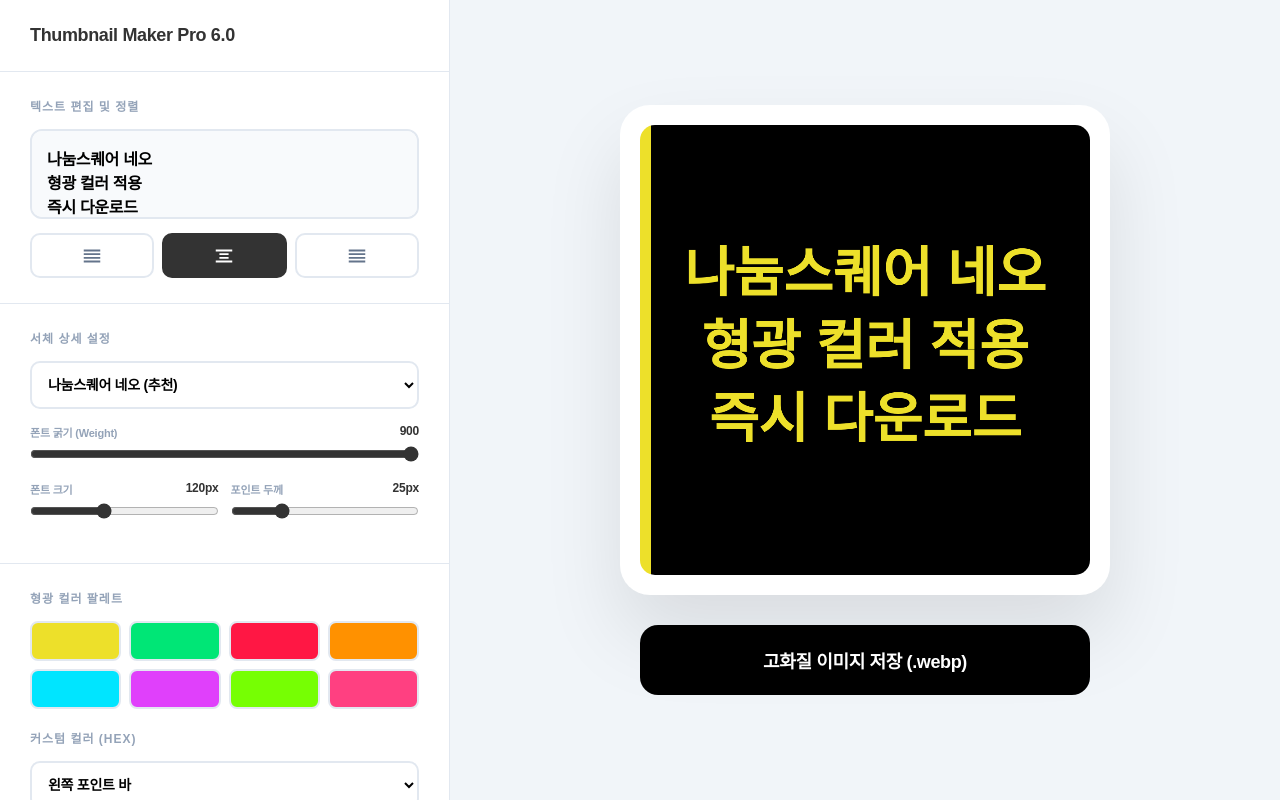
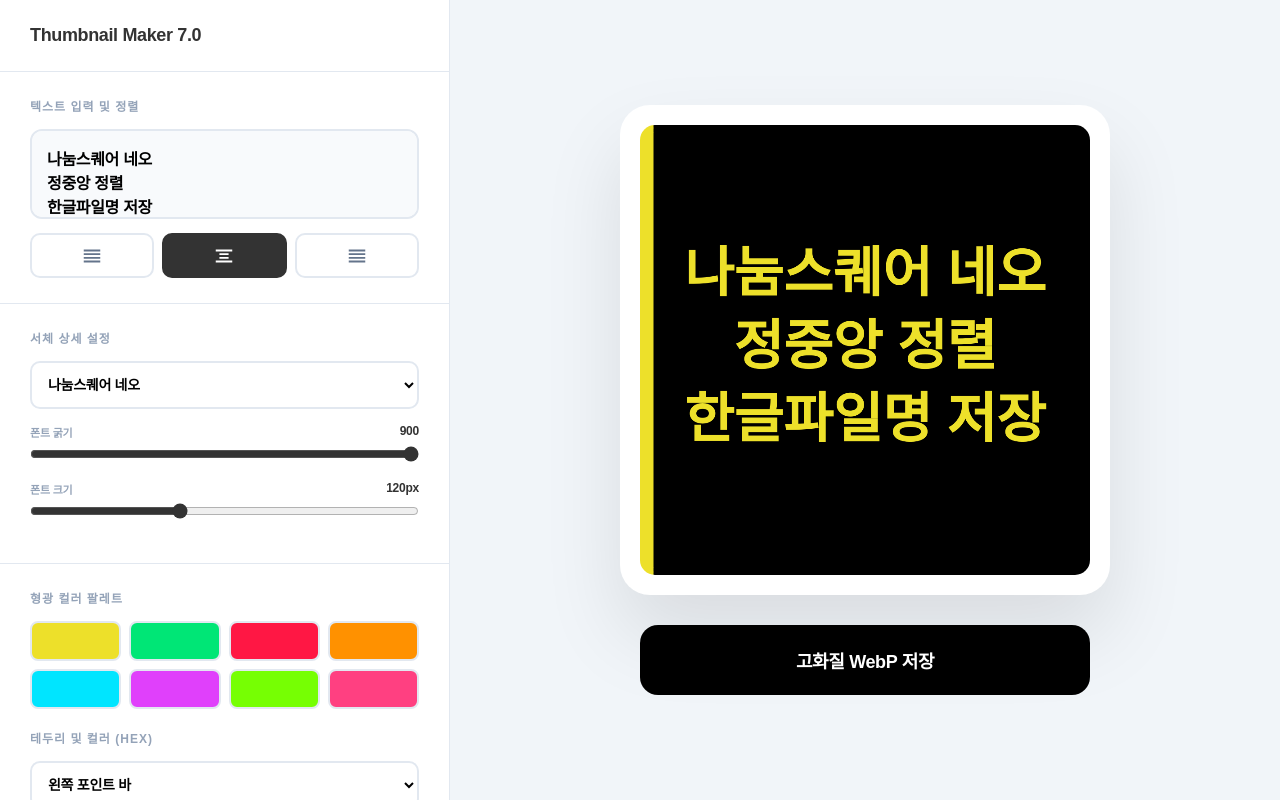
Before and after one commit to 304-crypto/sum2, a plain HTML site: page index.html in a window 1280 px wide. Drawn offline with Linux system fonts and the light colour scheme; a web font is replaced by a local one.

Commit message:
Update index.html

```diff
--- a/index.html
+++ b/index.html
@@ -3,7 +3,7 @@
 <head>
     <meta charset="UTF-8">
     <meta name="viewport" content="width=device-width, initial-scale=1.0">
-    <title>Thumbnail Pro 6.0 - Neon & Nanum</title>
+    <title>Thumbnail Pro - Hangul SEO Edition</title>
 
     <!-- 폰트 로드 -->
     <link rel="stylesheet" type="text/css" href="https://hangeul.pstatic.net/hangeul_static/webfont/NanumSquareNeo/NanumSquareNeo.css">
@@ -19,16 +19,15 @@
             --bg-main: #f1f5f9;
             --sidebar-bg: #ffffff;
             --accent: #ede02a;
-            --text-dark: #0f172a;
             --border: #e2e8f0;
         }
 
         * { margin: 0; padding: 0; box-sizing: border-box; font-family: 'NanumSquareNeo', sans-serif; letter-spacing: -0.02em; }
-        body { background-color: var(--bg-main); color: var(--text-dark); display: flex; height: 100vh; overflow: hidden; }
+        body { background-color: var(--bg-main); display: flex; height: 100vh; overflow: hidden; }
 
         /* 사이드바 */
         .sidebar { width: 450px; background: var(--sidebar-bg); border-right: 1px solid var(--border); display: flex; flex-direction: column; height: 100%; overflow-y: auto; }
-        .sidebar-header { padding: 25px 30px; border-bottom: 1px solid var(--border); background: #fff; position: sticky; top: 0; z-index: 10; }
+        .sidebar-header { padding: 25px 30px; border-bottom: 1px solid var(--border); }
         .sidebar-header h1 { font-size: 18px; font-weight: 900; color: #333; }
 
         .config-section { padding: 25px 30px; border-bottom: 1px solid var(--border); }
@@ -38,33 +37,23 @@
 
         /* 정렬 아이콘 버튼 */
         .align-group { display: flex; gap: 8px; margin-top: 10px; }
-        .align-btn { flex: 1; height: 45px; border: 2px solid var(--border); border-radius: 10px; background: #fff; cursor: pointer; display: flex; align-items: center; justify-content: center; transition: 0.2s; }
+        .align-btn { flex: 1; height: 45px; border: 2px solid var(--border); border-radius: 10px; background: #fff; cursor: pointer; display: flex; align-items: center; justify-content: center; }
         .align-btn svg { width: 22px; height: 22px; fill: #64748b; }
         .align-btn.active { background: #333; border-color: #333; }
         .align-btn.active svg { fill: #fff; }
 
-        .control-row { display: grid; grid-template-columns: 1fr 1fr; gap: 12px; margin-bottom: 15px; }
         .select, .hex-input { width: 100%; height: 48px; padding: 0 12px; border: 2px solid var(--border); border-radius: 10px; font-size: 14px; font-weight: 700; background: #fff; }
 
-        /* 형광 팔레트 그리드 */
+        /* 형광 팔레트 */
         .neon-palette { display: grid; grid-template-columns: repeat(4, 1fr); gap: 8px; margin-bottom: 20px; }
-        .neon-btn { height: 40px; border-radius: 8px; border: 2px solid var(--border); cursor: pointer; transition: 0.2s; }
-        .neon-btn:hover { transform: scale(1.05); border-color: #333; }
-
-        /* 프리셋 */
-        .preset-grid { display: grid; grid-template-columns: repeat(3, 1fr); gap: 10px; }
-        .preset-card { border: 2px solid var(--border); border-radius: 10px; padding: 6px; cursor: pointer; transition: 0.2s; text-align: center; }
-        .preset-card:hover { border-color: #333; }
-        .preset-box { width: 100%; height: 40px; border-radius: 6px; margin-bottom: 5px; display: flex; align-items: center; justify-content: center; font-size: 10px; font-weight: 900; }
-        .preset-label { font-size: 10px; font-weight: 800; color: #64748b; }
+        .neon-btn { height: 40px; border-radius: 8px; border: 2px solid var(--border); cursor: pointer; }
 
         /* 메인 영역 */
-        .main-content { flex: 1; display: flex; flex-direction: column; align-items: center; padding: 40px; overflow-y: auto; justify-content: center; }
+        .main-content { flex: 1; display: flex; flex-direction: column; align-items: center; padding: 40px; justify-content: center; }
         .preview-wrap { background: #fff; padding: 20px; border-radius: 30px; box-shadow: 0 40px 80px rgba(0,0,0,0.1); }
         canvas { width: 450px; height: 450px; border-radius: 15px; display: block; }
 
-        .btn-download { width: 100%; max-width: 450px; margin-top: 30px; padding: 22px; background: #000; color: #fff; border: none; border-radius: 18px; font-size: 18px; font-weight: 900; cursor: pointer; transition: 0.3s; }
-        .btn-download:hover { background: #333; transform: translateY(-3px); }
+        .btn-download { width: 100%; max-width: 450px; margin-top: 30px; padding: 22px; background: #000; color: #fff; border: none; border-radius: 18px; font-size: 18px; font-weight: 900; cursor: pointer; }
 
         .range-wrap { margin-bottom: 15px; }
         .range-header { display: flex; justify-content: space-between; margin-bottom: 6px; font-size: 11px; font-weight: 800; color: #94a3b8; }
@@ -73,19 +62,23 @@
 
         .color-group { display: flex; gap: 8px; align-items: center; margin-bottom: 12px; }
         .color-input { width: 48px; height: 48px; padding: 3px; border: 2px solid var(--border); border-radius: 10px; cursor: pointer; }
+
+        .preset-grid { display: grid; grid-template-columns: repeat(3, 1fr); gap: 10px; }
+        .preset-card { border: 2px solid var(--border); border-radius: 10px; padding: 6px; cursor: pointer; text-align: center; }
+        .preset-box { width: 100%; height: 35px; border-radius: 6px; margin-bottom: 5px; }
     </style>
 </head>
 <body>
 
 <aside class="sidebar">
     <div class="sidebar-header">
-        <h1>Thumbnail Maker Pro 6.0</h1>
+        <h1>Thumbnail Maker 7.0</h1>
     </div>
 
     <!-- 1. 텍스트 설정 -->
     <div class="config-section">
-        <div class="config-title">텍스트 편집 및 정렬</div>
-        <textarea id="text-input">나눔스퀘어 네오&#10;형광 컬러 적용&#10;즉시 다운로드</textarea>
+        <div class="config-title">텍스트 입력 및 정렬</div>
+        <textarea id="text-input">나눔스퀘어 네오&#10;정중앙 정렬&#10;한글파일명 저장</textarea>
         <div class="align-group">
             <button class="align-btn" data-align="left"><svg viewBox="0 0 24 24"><path d="M3 15h18v-2H3v2zm0 4h18v-2H3v2zm0-8h18V9H3v2zm0-6v2h18V5H3z"/></svg></button>
             <button class="align-btn active" data-align="center"><svg viewBox="0 0 24 24"><path d="M7 15h10v-2H7v2zm-4 4h18v-2H3v2zm4-8h10V9H7v2zm-4-6v2h18V5H3z"/></svg></button>
@@ -97,32 +90,23 @@
     <div class="config-section">
         <div class="config-title">서체 상세 설정</div>
         <select id="font-family" class="select" style="margin-bottom:15px;">
-            <option value="NanumSquareNeo" selected>나눔스퀘어 네오 (추천)</option>
+            <option value="NanumSquareNeo" selected>나눔스퀘어 네오</option>
             <option value="Pretendard">프리텐다드</option>
             <option value="TmonMonsori">티몬 몬소리</option>
             <option value="GmarketSansBold">G마켓 산스</option>
             <option value="Esamanru">이사만루</option>
-            <option value="Bagel Fat One">베이글 팻</option>
         </select>
-
         <div class="range-wrap">
-            <div class="range-header"><span>폰트 굵기 (Weight)</span><span class="range-val" id="fw-val">900</span></div>
+            <div class="range-header"><span>폰트 굵기</span><span class="range-val" id="fw-val">900</span></div>
             <input type="range" id="font-weight" min="100" max="900" step="100" value="900">
         </div>
-
-        <div class="control-row" style="margin-bottom:0;">
-            <div class="range-wrap">
-                <div class="range-header"><span>폰트 크기</span><span class="range-val" id="fs-val">120px</span></div>
-                <input type="range" id="font-size" min="40" max="250" value="120">
-            </div>
-            <div class="range-wrap">
-                <div class="range-header"><span>포인트 두께</span><span class="range-val" id="bw-val">25px</span></div>
-                <input type="range" id="border-width" min="0" max="100" value="25">
-            </div>
+        <div class="range-wrap">
+            <div class="range-header"><span>폰트 크기</span><span class="range-val" id="fs-val">120px</span></div>
+            <input type="range" id="font-size" min="40" max="250" value="120">
         </div>
     </div>
 
-    <!-- 3. 컬러 팔레트 & 커스텀 -->
+    <!-- 3. 컬러 설정 -->
     <div class="config-section">
         <div class="config-title">형광 컬러 팔레트</div>
         <div class="neon-palette">
@@ -135,8 +119,7 @@
             <button class="neon-btn" style="background:#76ff03;" data-color="#76ff03"></button>
             <button class="neon-btn" style="background:#ff4081;" data-color="#ff4081"></button>
         </div>
-
-        <div class="config-title">커스텀 컬러 (HEX)</div>
+        <div class="config-title">테두리 및 컬러 (HEX)</div>
         <select id="border-mode" class="select" style="margin-bottom:15px;">
             <option value="none">테두리 없음</option>
             <option value="all">4면 전체 테두리</option>
@@ -146,23 +129,18 @@
         <div class="color-group">
             <input type="color" id="bg-picker" class="color-input" value="#000000">
             <input type="text" id="bg-hex" class="hex-input" value="#000000">
-            <label style="font-size:11px; font-weight:800;">배경</label>
+            <label>배경</label>
         </div>
         <div class="color-group">
             <input type="color" id="text-picker" class="color-input" value="#ede02a">
             <input type="text" id="text-hex" class="hex-input" value="#ede02a">
-            <label style="font-size:11px; font-weight:800;">글자</label>
-        </div>
-        <div class="color-group">
-            <input type="color" id="point-picker" class="color-input" value="#ede02a">
-            <input type="text" id="point-hex" class="hex-input" value="#ede02a">
-            <label style="font-size:11px; font-weight:800;">포인트</label>
+            <label>글자</label>
         </div>
     </div>
 
     <!-- 4. 프리셋 -->
     <div class="config-section">
-        <div class="config-title">추천 컬러 프리셋</div>
+        <div class="config-title">추천 프리셋</div>
         <div class="preset-grid" id="preset-grid"></div>
     </div>
 </aside>
@@ -171,7 +149,7 @@
     <div class="preview-wrap">
         <canvas id="preview-canvas" width="1000" height="1000"></canvas>
     </div>
-    <button class="btn-download" id="download-btn">고화질 이미지 저장 (.webp)</button>
+    <button class="btn-download" id="download-btn">고화질 WebP 저장</button>
 </main>
 
 <script>
@@ -179,54 +157,43 @@
     const ctx = canvas.getContext('2d');
 
     const presets = [
-        { name: '네온 옐로우', bg: '#000000', text: '#ede02a', point: '#ede02a' },
-        { name: '네이버 그린', bg: '#ffffff', text: '#000000', point: '#00d179' },
-        { name: '다크 그린', bg: '#0f172a', text: '#ffffff', point: '#22c55e' },
-        { name: '유튜브 레드', bg: '#ffffff', text: '#000000', point: '#ff0000' },
-        { name: '오렌지 톡', bg: '#ff9500', text: '#ffffff', point: '#ffffff' },
-        { name: '사이버 펑크', bg: '#000000', text: '#00f2ff', point: '#00f2ff' }
+        { name: '네온', bg: '#000000', text: '#ede02a' },
+        { name: '네이버', bg: '#ffffff', text: '#00d179' },
+        { name: '유튜브', bg: '#ffffff', text: '#ff0000' },
+        { name: '다크', bg: '#1e293b', text: '#ffffff' },
+        { name: '사이버', bg: '#000000', text: '#00f2ff' },
+        { name: '오렌지', bg: '#ff9500', text: '#ffffff' }
     ];
 
     let currentAlign = 'center';
 
-    const elements = {
+    const el = {
         text: document.getElementById('text-input'),
         font: document.getElementById('font-family'),
         weight: document.getElementById('font-weight'),
-        fontSize: document.getElementById('font-size'),
-        borderMode: document.getElementById('border-mode'),
-        borderWidth: document.getElementById('border-width'),
+        size: document.getElementById('font-size'),
+        mode: document.getElementById('border-mode'),
         bgP: document.getElementById('bg-picker'), bgH: document.getElementById('bg-hex'),
         txP: document.getElementById('text-picker'), txH: document.getElementById('text-hex'),
-        ptP: document.getElementById('point-picker'), ptH: document.getElementById('point-hex'),
     };
 
     // 프리셋 생성
     presets.forEach(p => {
         const div = document.createElement('div');
         div.className = 'preset-card';
-        div.innerHTML = `<div class="preset-box" style="background:${p.bg}; color:${p.text}; border-left:4px solid ${p.point}">가나다</div>
-                         <div class="preset-label">${p.name}</div>`;
-        div.onclick = () => {
-            updateAllColors(p.bg, p.text, p.point);
-            draw();
-        };
+        div.innerHTML = `<div class="preset-box" style="background:${p.bg}; border:1px solid #ddd;"></div><div style="font-size:10px;">${p.name}</div>`;
+        div.onclick = () => { updateColors(p.bg, p.text); draw(); };
         document.getElementById('preset-grid').appendChild(div);
     });
 
-    // 형광 팔레트 이벤트
+    // 형광 버튼
     document.querySelectorAll('.neon-btn').forEach(btn => {
-        btn.onclick = () => {
-            const color = btn.dataset.color;
-            updateAllColors(elements.bgH.value, color, color);
-            draw();
-        };
+        btn.onclick = () => { updateColors(el.bgH.value, btn.dataset.color); draw(); };
     });
 
-    function updateAllColors(bg, text, pt) {
-        elements.bgP.value = bg; elements.bgH.value = bg.toUpperCase();
-        elements.txP.value = text; elements.txH.value = text.toUpperCase();
-        elements.ptP.value = pt; elements.ptH.value = pt.toUpperCase();
+    function updateColors(bg, tx) {
+        el.bgP.value = bg; el.bgH.value = bg.toUpperCase();
+        el.txP.value = tx; el.txH.value = tx.toUpperCase();
     }
 
     // 정렬 버튼
@@ -244,49 +211,36 @@
         p.oninput = () => { h.value = p.value.toUpperCase(); draw(); };
         h.oninput = () => { if(/^#[0-9A-F]{6}$/i.test(h.value)) { p.value = h.value; draw(); }};
     };
-    sync(elements.bgP, elements.bgH);
-    sync(elements.txP, elements.txH);
-    sync(elements.ptP, elements.ptH);
+    sync(el.bgP, el.bgH); sync(el.txP, el.txH);
 
     function draw() {
-        const lines = elements.text.value.split('\n');
-        const fs = parseInt(elements.fontSize.value);
-        const fw = elements.weight.value;
-        const bw = parseInt(elements.borderWidth.value);
-        const mode = elements.borderMode.value;
+        const lines = el.text.value.split('\n');
+        const fs = parseInt(el.size.value);
+        const fw = el.weight.value;
+        const mode = el.mode.value;
 
-        // 수치 갱신
         document.getElementById('fs-val').innerText = fs + 'px';
         document.getElementById('fw-val').innerText = fw;
-        document.getElementById('bw-val').innerText = bw + 'px';
 
         // 배경
-        ctx.fillStyle = elements.bgH.value;
+        ctx.fillStyle = el.bgH.value;
         ctx.fillRect(0, 0, canvas.width, canvas.height);
 
-        // 테두리 포인트
-        ctx.fillStyle = elements.ptH.value;
-        if (mode === 'all') {
-            ctx.strokeStyle = elements.ptH.value; ctx.lineWidth = bw * 2;
-            ctx.strokeRect(0, 0, canvas.width, canvas.height);
-        } else if (mode === 'left') { ctx.fillRect(0, 0, bw, canvas.height);
-        } else if (mode === 'top') { ctx.fillRect(0, 0, canvas.width, bw); }
+        // 포인트/테두리
+        ctx.fillStyle = el.txH.value;
+        if (mode === 'all') { ctx.strokeStyle = el.txH.value; ctx.lineWidth = 50; ctx.strokeRect(0, 0, canvas.width, canvas.height); }
+        else if (mode === 'left') { ctx.fillRect(0, 0, 30, canvas.height); }
+        else if (mode === 'top') { ctx.fillRect(0, 0, canvas.width, 30); }
 
-        // 텍스트 설정
-        ctx.fillStyle = elements.txH.value;
-        ctx.font = `${fw} ${fs}px "${elements.font.value}", sans-serif`;
+        // 텍스트 (정중앙 정렬)
+        ctx.fillStyle = el.txH.value;
+        ctx.font = `${fw} ${fs}px "${el.font.value}", sans-serif`;
         ctx.textBaseline = 'middle';
 
         let x = canvas.width / 2;
-        if (currentAlign === 'left') {
-            ctx.textAlign = 'left';
-            x = (mode === 'left' ? bw : 0) + 70;
-        } else if (currentAlign === 'right') {
-            ctx.textAlign = 'right';
-            x = canvas.width - 70;
-        } else {
-            ctx.textAlign = 'center';
-        }
+        if (currentAlign === 'left') x = 80;
+        else if (currentAlign === 'right') x = canvas.width - 80;
+        ctx.textAlign = currentAlign;
 
         const lh = fs * 1.35;
         const totalH = lines.length * lh;
@@ -297,22 +251,23 @@
         });
     }
 
-    // 다운로드 로직 (강화됨)
+    // 파일명 생성 및 다운로드 (핵심 업데이트)
     document.getElementById('download-btn').onclick = function() {
-        const timestamp = new Date().getTime();
-        const dataUrl = canvas.toDataURL('image/webp', 0.95);
+        const rawText = el.text.value.split('\n')[0]; // 첫 줄 텍스트 추출
+        // 특수문자 제거, 공백은 _로 변환 (파일명 안전 규칙)
+        let safeName = rawText.replace(/[^\w\sㄱ-ㅎㅏ-ㅣ가-힣]/gi, '').trim().replace(/\s+/g, '_');
+        if (!safeName) safeName = 'thumbnail';
+
+        const dataUrl = canvas.toDataURL('image/webp', 0.85); // 용량 효율을 위한 0.85 설정
         const link = document.createElement('a');
         link.href = dataUrl;
-        link.download = `thumbnail_${timestamp}.webp`;
+        link.download = `${safeName}.webp`; // 한글 파일명 지정
         document.body.appendChild(link);
         link.click();
         document.body.removeChild(link);
     };
 
-    ['text', 'font', 'weight', 'fontSize', 'borderMode', 'borderWidth'].forEach(k => {
-        elements[k].oninput = draw;
-    });
-
+    [el.text, el.font, el.weight, el.size, el.mode].forEach(input => input.oninput = draw);
     document.fonts.ready.then(draw);
 </script>
 
```
